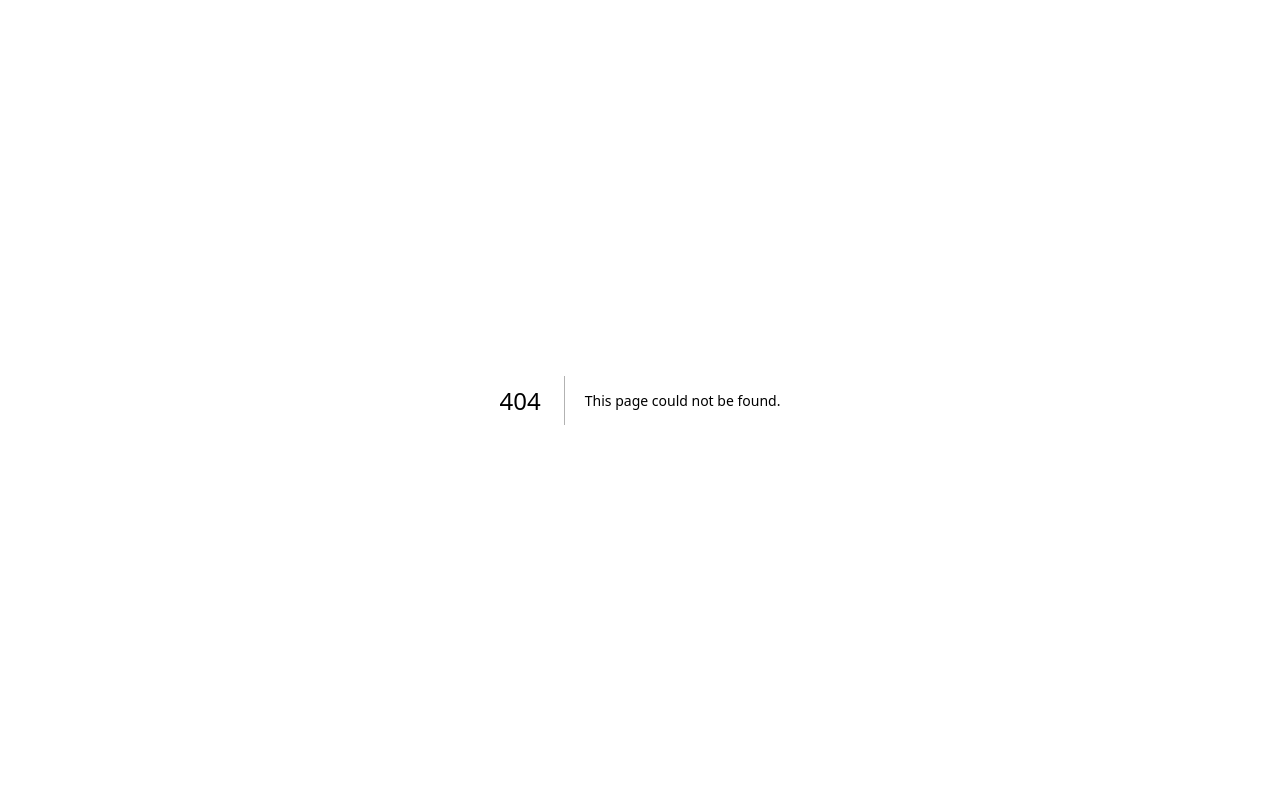
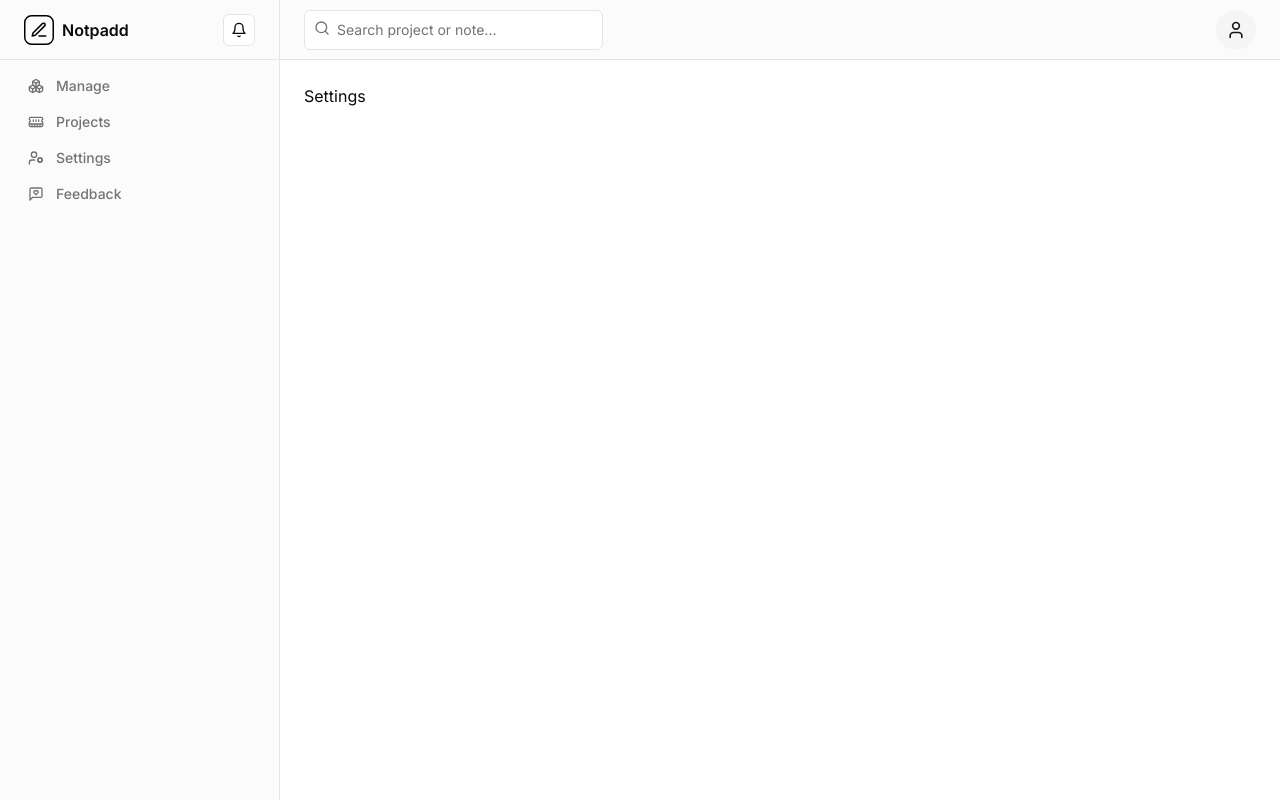
Before and after one commit to skaleway/notpadd, a Next.js app: page /manage/settings in a window 1280 px wide. Before the commit this address had no page. Built offline with nearby package versions, Linux system fonts and the light colour scheme.

Commit message:
feat:working on the cms project

```diff
--- a/app/(auth)/layout.tsx
+++ b/app/(auth)/layout.tsx
@@ -6,7 +6,7 @@ import React, { ReactNode } from "react";
 const AuthLayout = async ({ children }: { children: ReactNode }) => {
   const user = await getCurrentUser();
 
-  if (user) return redirect("/notes");
+  if (user) return redirect("/manage");
 
   return (
     <div className="w-full lg:grid lg:min-h-[600px] lg:grid-cols-2 xl:h-screen">
--- a/app/manage/_components/header.tsx
+++ b/app/manage/_components/header.tsx
@@ -1,15 +1,8 @@
 "use client";
 
-import { CircleUser, Menu, Search } from "lucide-react";
+import { User, Menu, Search, icons } from "lucide-react";
 
 import { Button } from "@/components/ui/button";
-import {
-  Card,
-  CardContent,
-  CardDescription,
-  CardHeader,
-  CardTitle,
-} from "@/components/ui/card";
 import {
   DropdownMenu,
   DropdownMenuContent,
@@ -41,28 +34,12 @@ const Header = () => {
             {routes.map((route, index) => (
               <SidebarItem
                 href={route.href}
-                icon={route.icon}
+                icon={route.icon as keyof typeof icons}
                 label={route.label}
                 key={index}
               />
             ))}
           </nav>
-          <div className="mt-auto">
-            <Card>
-              <CardHeader>
-                <CardTitle>Upgrade to Pro</CardTitle>
-                <CardDescription>
-                  Unlock all features and get unlimited access to our support
-                  team.
-                </CardDescription>
-              </CardHeader>
-              <CardContent>
-                <Button size="sm" className="w-full">
-                  Upgrade
-                </Button>
-              </CardContent>
-            </Card>
-          </div>
         </SheetContent>
       </Sheet>
       <div className="w-full flex-1">
@@ -71,7 +48,7 @@ const Header = () => {
             <Search className="absolute left-2.5 top-2.5 h-4 w-4 text-muted-foreground" />
             <Input
               type="search"
-              placeholder="Search products..."
+              placeholder="Search project or note..."
               className="w-full appearance-none bg-background pl-8 shadow-none md:w-2/3 lg:w-1/3"
             />
           </div>
@@ -80,11 +57,11 @@ const Header = () => {
       <DropdownMenu>
         <DropdownMenuTrigger asChild>
           <Button variant="secondary" size="icon" className="rounded-full">
-            <CircleUser className="h-5 w-5" />
+            <User className="h-5 w-5" />
             <span className="sr-only">Toggle user menu</span>
           </Button>
         </DropdownMenuTrigger>
-        <DropdownMenuContent align="end">
+        <DropdownMenuContent align="end" className="w-52">
           <DropdownMenuLabel>My Account</DropdownMenuLabel>
           <DropdownMenuSeparator />
           <DropdownMenuItem>Settings</DropdownMenuItem>
--- a/app/manage/_components/sidebar-item.tsx
+++ b/app/manage/_components/sidebar-item.tsx
@@ -1,14 +1,15 @@
-import { LucideIcon } from "lucide-react";
+import { icons } from "lucide-react";
 import Link from "next/link";
 import React from "react";
 
 interface sidebarItemProps {
   href: string;
-  icon: LucideIcon;
+  icon: keyof typeof icons;
   label: string;
 }
 
-const SidebarItem = ({ href, icon: Icon, label }: sidebarItemProps) => {
+const SidebarItem = ({ href, icon, label }: sidebarItemProps) => {
+  const Icon = icons[icon];
   return (
     <Link
       href={href}
--- a/app/manage/_components/sidebar.tsx
+++ b/app/manage/_components/sidebar.tsx
@@ -5,7 +5,7 @@ import React from "react";
 import SidebarItem from "./sidebar-item";
 import Logo from "@/components/logo";
 import { Button } from "@/components/ui/button";
-import { Bell } from "lucide-react";
+import { Bell, icons } from "lucide-react";
 
 const Sidebar = () => {
   const routes = sidebarRoutes();
@@ -25,7 +25,7 @@ const Sidebar = () => {
             {routes.map((route, index) => (
               <SidebarItem
                 href={route.href}
-                icon={route.icon}
+                icon={route.icon as keyof typeof icons}
                 label={route.label}
                 key={index}
               />
--- a/app/manage/layout.tsx
+++ b/app/manage/layout.tsx
@@ -3,7 +3,7 @@ import React, { ReactNode } from "react";
 import Header from "./_components/header";
 
 const MangeLayout = ({ children }: { children: ReactNode }) => (
-  <div className="grid min-h-screen w-full md:grid-cols-[220px_1fr] lg:grid-cols-[280px_1fr] border-2 border-black">
+  <div className="grid min-h-screen w-full md:grid-cols-[220px_1fr] lg:grid-cols-[280px_1fr]">
     <Sidebar />
     <div className="flex flex-col">
       <Header />
--- /dev/null
+++ b/app/manage/projects/page.tsx
@@ -0,0 +1,13 @@
+import React from "react";
+import { Metadata } from "next";
+
+export const metadata: Metadata = {
+  title: "Project",
+  description: "Manage your Projects in one clicks",
+};
+
+const Projects = () => {
+  return <div>Projects</div>;
+};
+
+export default Projects;
--- /dev/null
+++ b/app/manage/settings/page.tsx
@@ -0,0 +1,13 @@
+import React from "react";
+import { Metadata } from "next";
+
+export const metadata: Metadata = {
+  title: "Settings",
+  description: "Manage your settings in one clicks",
+};
+
+const Settings = () => {
+  return <div>Settings</div>;
+};
+
+export default Settings;
--- a/components/logo.tsx
+++ b/components/logo.tsx
@@ -2,21 +2,22 @@ import Image from "next/image";
 
 const Logo = () => {
   return (
-    <div className="hidden md:flex items-center gap-x-2">
+    <div className="hidden md:flex items-center gap-x-2 font-semibold">
       <Image
         src="/notpadd-dark.svg"
-        height="40"
-        width="40"
+        height="30"
+        width="30"
         alt="Logo"
         className="dark:hidden"
       />
       <Image
         src="/notpadd-light.svg"
-        height="40"
-        width="40"
+        height="30"
+        width="30"
         alt="Logo"
         className="hidden dark:block"
       />
+      <span>Notpadd</span>
     </div>
   );
 };
--- a/components/notes.tsx
+++ b/components/notes.tsx
@@ -3,5 +3,5 @@ import React from "react";
 const userNotes = () => {
   return <div>userNotes</div>;
 };
-k;
+
 export default userNotes;
--- a/constants/index.ts
+++ b/constants/index.ts
@@ -1,4 +1,3 @@
-import { Grid, Home } from "lucide-react";
 import { useMemo } from "react";
 
 export const sidebarRoutes = () => {
@@ -7,22 +6,22 @@ export const sidebarRoutes = () => {
       {
         label: "Manage",
         href: "/manage",
-        icon: Grid,
+        icon: "Boxes",
       },
       {
-        label: "Apply",
-        href: "/apply",
-        icon: Grid,
+        label: "Projects",
+        href: "/manage/projects",
+        icon: "MemoryStick",
       },
       {
-        label: "FAQ",
-        href: "/faq",
-        icon: Grid,
+        label: "Settings",
+        href: "/manage/settings",
+        icon: "UserCog",
       },
       {
-        label: "Contact",
-        href: "/contact",
-        icon: Grid,
+        label: "Feedback",
+        href: "/manage/feedback",
+        icon: "MessageSquareHeart",
       },
     ],
     []
```
